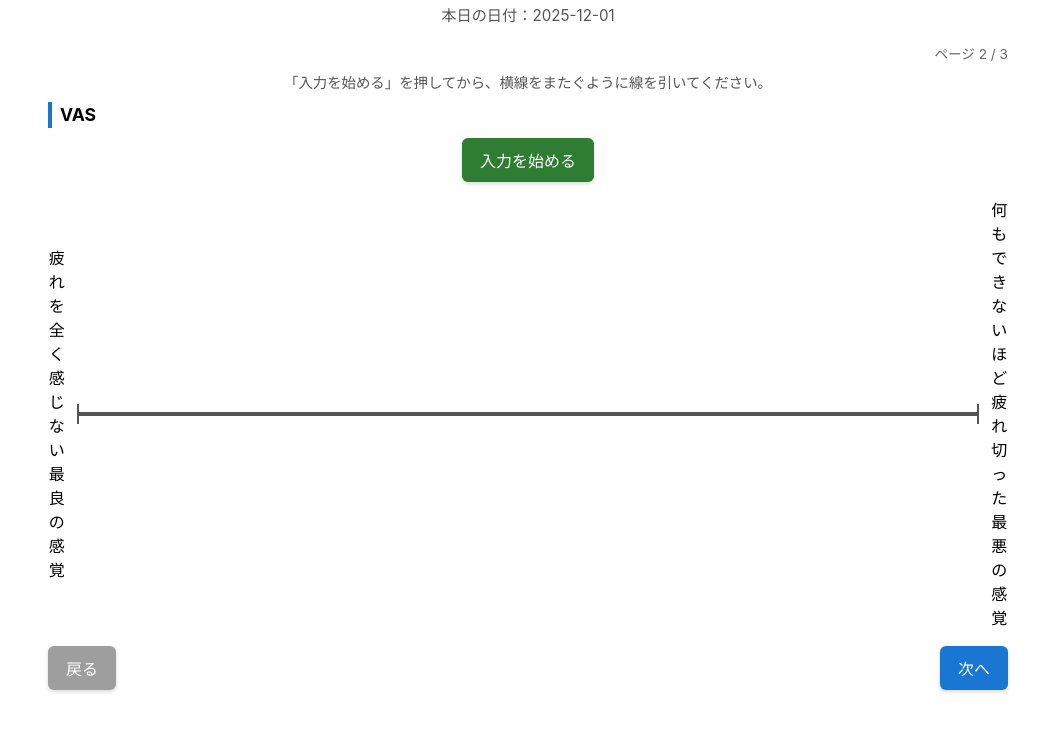
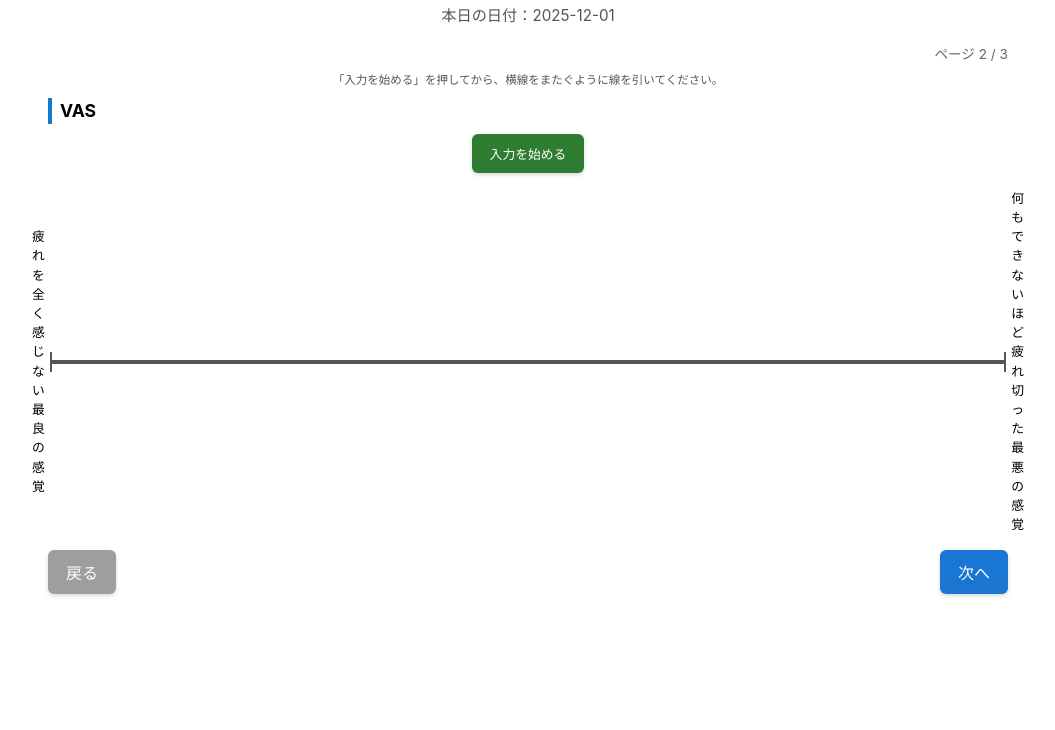
Before and after one commit to sou-hub/questionary, a plain HTML site: page index.html in a window 1280 px wide. Both pictures are taken after a click on the button "次へ". Shown: the part 79-809 px from the top of the page, without its empty margins (112-1167 px from the left). Drawn offline with Linux system fonts and the light colour scheme.

Commit message:
Update index.html

```diff
--- a/index.html
+++ b/index.html
@@ -194,20 +194,20 @@
           </div>
         <div class="nav-buttons"><button type="button" class="btn-next nav-next" data-target-page="1">次へ</button></div></section><section class="page"
                        data-page-index="1"
-                       style="font-size:100%"><div class="page-label">ページ 2 / 3</div><div class="vas-page-helper">「入力を始める」を押してから、横線をまたぐように線を引いてください。</div>
+                       style="font-size:80%"><div class="page-label">ページ 2 / 3</div><div class="vas-page-helper">「入力を始める」を押してから、横線をまたぐように線を引いてください。</div>
           <div class="vas-block" data-block-id="vas1">
             <h2>VAS</h2>
 
             <button type="button" class="vas-start-btn">入力を始める</button>
             <div class="vas-container">
-              <div class="vas-label vas-label-left">疲れを全く感じない<br>最良の感覚</div>
+              <div class="vas-label vas-label-left">疲れを全く<br>感じない<br>最良の感覚</div>
               <div class="vas-line-wrapper">
                 <div class="vas-draw-area">
                   <div class="vas-line"><div class="vas-end vas-end-left"></div><div class="vas-end vas-end-right"></div></div>
                   <canvas class="vas-canvas"></canvas>
                 </div>
               </div>
-              <div class="vas-label vas-label-right">何もできないほど疲れ切った<br>最悪の感覚</div>
+              <div class="vas-label vas-label-right">何も<br>できないほど<br>疲れ切った<br>最悪の感覚</div>
             </div>
           </div>
         <div class="nav-buttons"><button type="button" class="btn-back nav-prev" data-target-page="0">戻る</button><button type="button" class="btn-next nav-next" data-target-page="2">次へ</button></div></section><section class="page"
@@ -314,7 +314,7 @@
 </div></div>
 
 <script>
-const surveyConfig = {"title":"OSA アンケート","csvFileName":"osa_survey.csv","htmlFileName":"osa_survey_generated.html","questionsCsvEncoding":"utf-8","deviceCm":{"width":14.2,"height":6.4},"pages":[{"id":"page1","blocks":[{"id":"time1","type":"time","label":"① 昨夜、お休みになった時刻","showApprox":true,"adjustDateOnAm":true,"required":true},{"id":"time2","type":"time","label":"② 今朝、目覚めた時刻","showApprox":true,"adjustDateOnAm":false,"required":true},{"id":"duration1","type":"duration","label":"③ 昨夜の睡眠時間","showApprox":true,"required":true}]},{"id":"page2","blocks":[{"id":"vas1","type":"vas","labelLeft":"疲れを全く感じない\n最良の感覚","labelRight":"何もできないほど疲れ切った\n最悪の感覚","required":true}]},{"id":"page3","blocks":[{"id":"osa1","type":"questionnaire","title":"OSA 質問票","hasRightLabel":true,"showChoiceMode":"text","required":true,"choices":[{"label":"非常に"},{"label":"やや"},{"label":"やや"},{"label":"非常に"}],"questions":[{"left":"1. 疲れが残っている","right":"疲れが取れている"},{"left":"16. 眠りが浅かった","right":"眠りが深かった"}]}]}]};
+const surveyConfig = {"title":"OSA アンケート","csvFileName":"osa_survey.csv","htmlFileName":"osa_survey_generated.html","questionsCsvEncoding":"utf-8","deviceCm":{"width":13.4,"height":6.4},"pages":[{"id":"page1","blocks":[{"id":"time1","type":"time","label":"① 昨夜、お休みになった時刻","showApprox":true,"adjustDateOnAm":true,"required":true},{"id":"time2","type":"time","label":"② 今朝、目覚めた時刻","showApprox":true,"adjustDateOnAm":false,"required":true},{"id":"duration1","type":"duration","label":"③ 昨夜の睡眠時間","showApprox":true,"required":true}]},{"id":"page2","blocks":[{"id":"vas1","type":"vas","labelLeft":"疲れを全く\n感じない\n最良の感覚","labelRight":"何も\nできないほど\n疲れ切った\n最悪の感覚","required":true}],"fontPercent":80},{"id":"page3","blocks":[{"id":"osa1","type":"questionnaire","title":"OSA 質問票","hasRightLabel":true,"showChoiceMode":"text","required":true,"choices":[{"label":"非常に"},{"label":"やや"},{"label":"やや"},{"label":"非常に"}],"questions":[{"left":"1. 疲れが残っている","right":"疲れが取れている"},{"left":"16. 眠りが浅かった","right":"眠りが深かった"}]}]}]};
 const CSV_FILE_NAME = "osa_survey.csv";
 
 document.addEventListener("DOMContentLoaded", function () {
```
